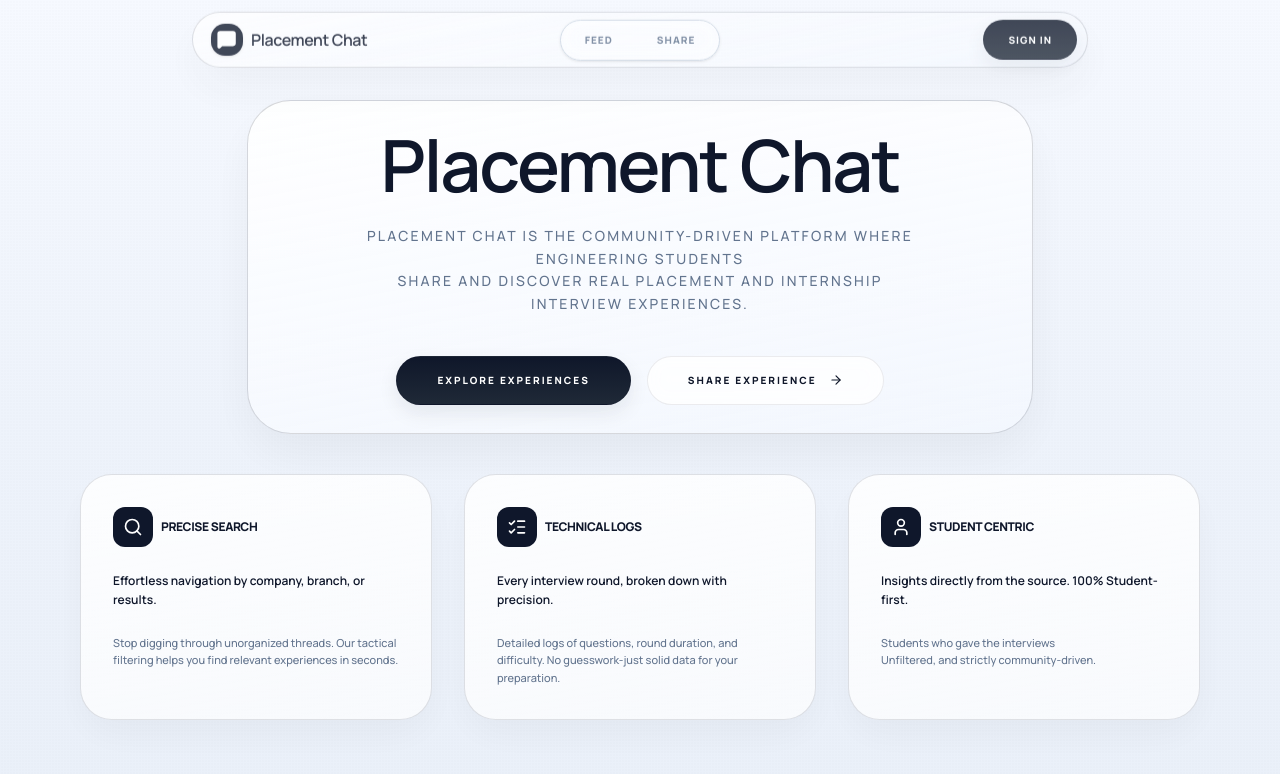
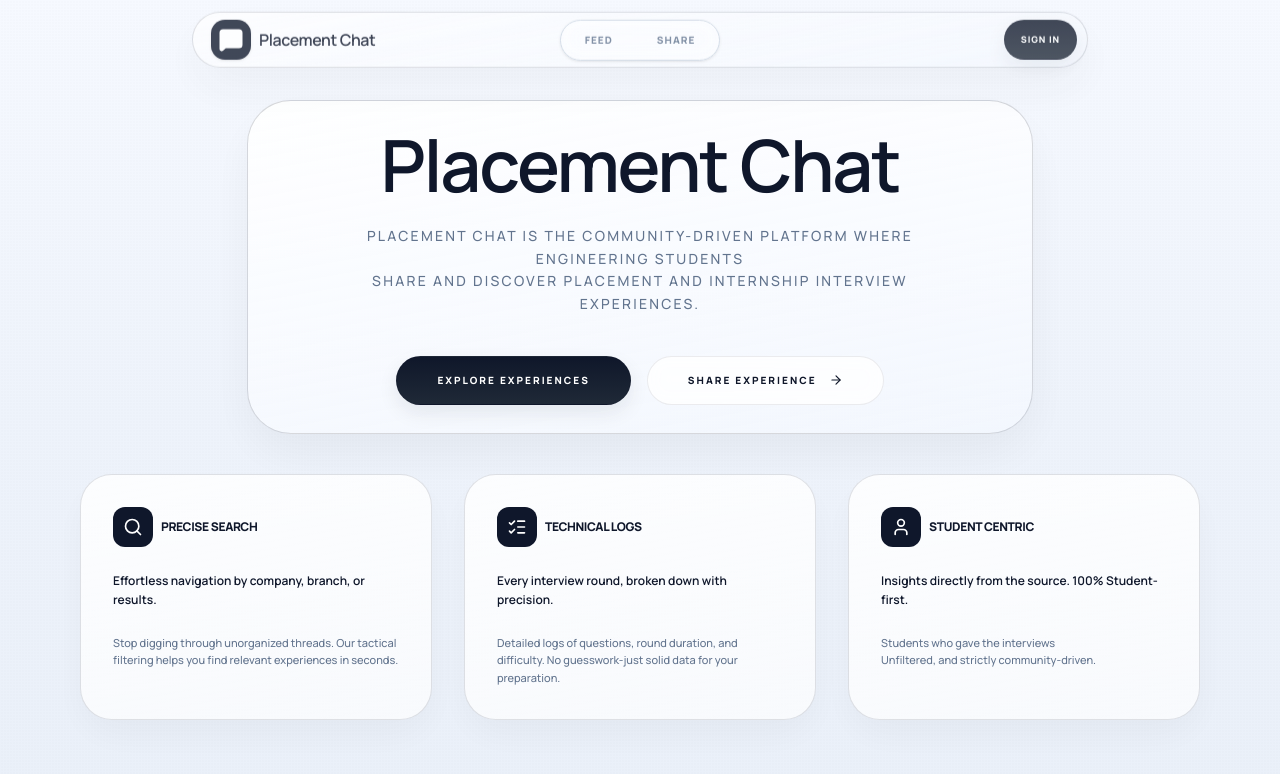
Before and after one commit to ashp15205/Placement-Chat, a Next.js app: page / in a window 1280 px wide. Shown: the top 774 px of the page. Built offline with nearby package versions, Linux system fonts and the light colour scheme; no server answers; the database is empty.

Commit message:
navbar alignment and og-image update

```diff
--- a/app/page-client.tsx
+++ b/app/page-client.tsx
@@ -65,7 +65,7 @@ export default function LandingClient() {
         </h1>
         <p className="mx-auto mt-6 max-w-2xl px-4 text-[10px] font-medium text-slate-500 sm:px-12 sm:text-sm uppercase tracking-[0.16em]">
           Placement Chat is the community-driven platform where engineering students <br />
-          share and discover real placement and internship interview experiences.
+          share and discover placement and internship interview experiences.
         </p>
         <section className="mt-10 flex flex-col items-center gap-4 sm:flex-row sm:justify-center animate-in fade-in slide-in-from-bottom-8 duration-1000 delay-500">
           <Link
--- a/components/site-chrome.tsx
+++ b/components/site-chrome.tsx
@@ -71,7 +71,7 @@ export function Navbar() {
             href="/"
             className="flex items-center gap-2 px-3 group transition-opacity active:opacity-70"
           >
-            <Logo className="h-7 w-7 sm:h-8 sm:w-8" variant="default" />
+            <Logo className="h-10 w-10" variant="default" />
             <span className="hidden text-sm font-semibold tracking-tight text-slate-900 transition-colors group-hover:text-slate-700 sm:inline sm:text-base">
               Placement Chat
             </span>
@@ -80,7 +80,7 @@ export function Navbar() {
 
         {/* Middle: Simple Nav Links */}
         <div className="flex justify-center">
-          <div className="flex items-center mb-2 sm:mb-0 gap-1 bg-white/50 backdrop-blur-md rounded-full p-1 border border-slate-200/50 shadow-sm">
+          <div className="flex items-center gap-1 bg-white/50 backdrop-blur-md rounded-full p-1 border border-slate-200/50 shadow-sm">
             {navLinks.map((link) => {
               const active = pathname === link.href;
               return (
@@ -185,7 +185,7 @@ export function Navbar() {
             ) : (
               <Link
                 href="/login"
-                className="soft-button flex h-9 items-center justify-center rounded-full px-3 text-[8px] font-black uppercase tracking-widest transition-all active:scale-95 shadow-sm sm:h-10 sm:px-6 sm:text-[10px]"
+                className="soft-button flex h-10 items-center justify-center rounded-full px-4 text-[9px] font-black uppercase tracking-widest transition-all active:scale-95 shadow-sm"
               >
                 Sign In
               </Link>
@@ -195,7 +195,7 @@ export function Navbar() {
               <button
                 onClick={() => setOpen((x) => !x)}
                 className={cn(
-                  "flex h-11 w-11 items-center justify-center rounded-full border-2 border-white bg-slate-900 text-[18px] font-black uppercase tracking-tighter text-white shadow-lg transition-all active:scale-95 hover:bg-slate-800 ring-1 ring-slate-200",
+                  "flex h-10 w-10 items-center justify-center rounded-full border-2 border-white bg-slate-900 text-[18px] font-black uppercase tracking-tighter text-white shadow-lg transition-all active:scale-95 hover:bg-slate-800 ring-1 ring-slate-200",
                   open && "ring-slate-900"
                 )}
               >
```
Also changed, not shown: public/og-image.png.
